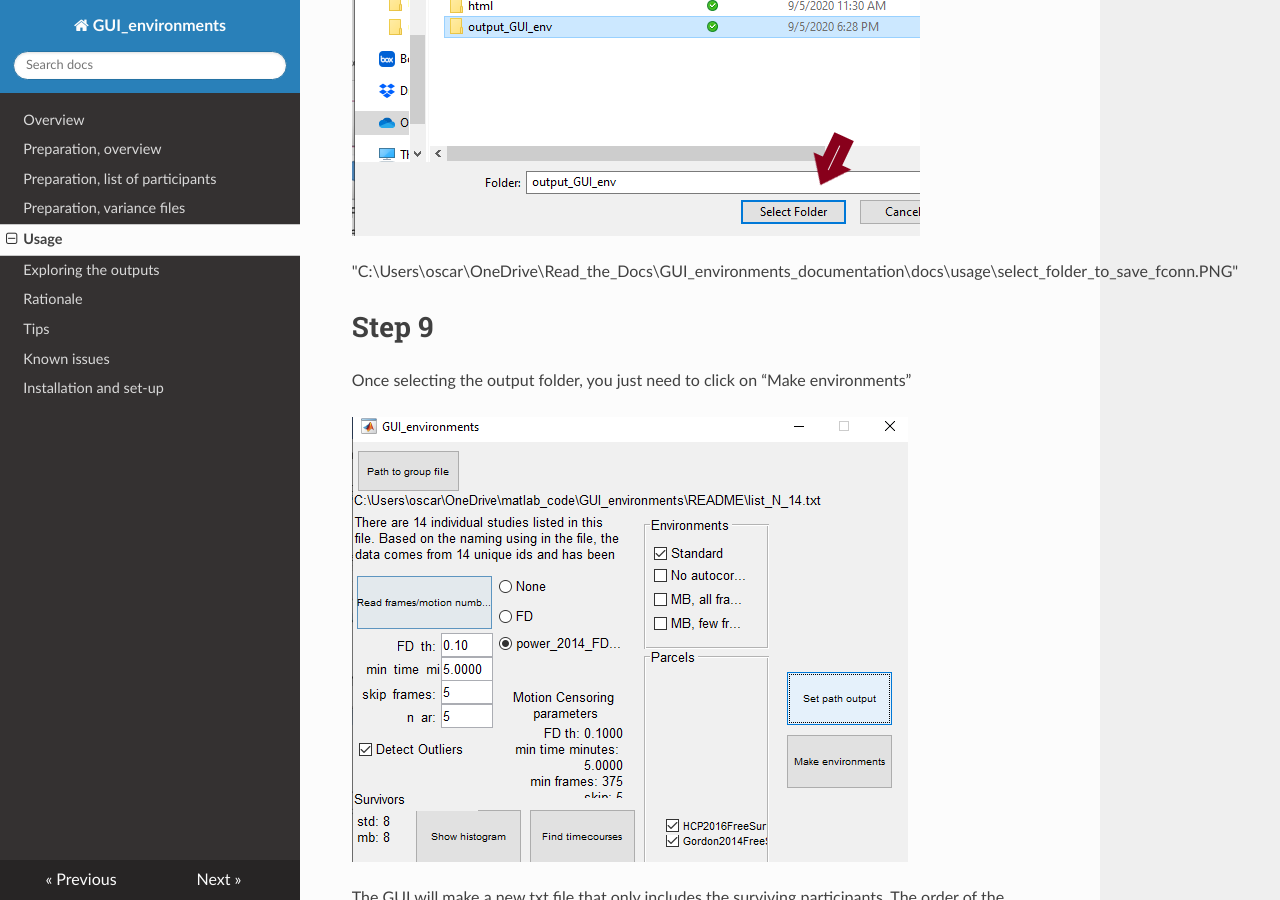
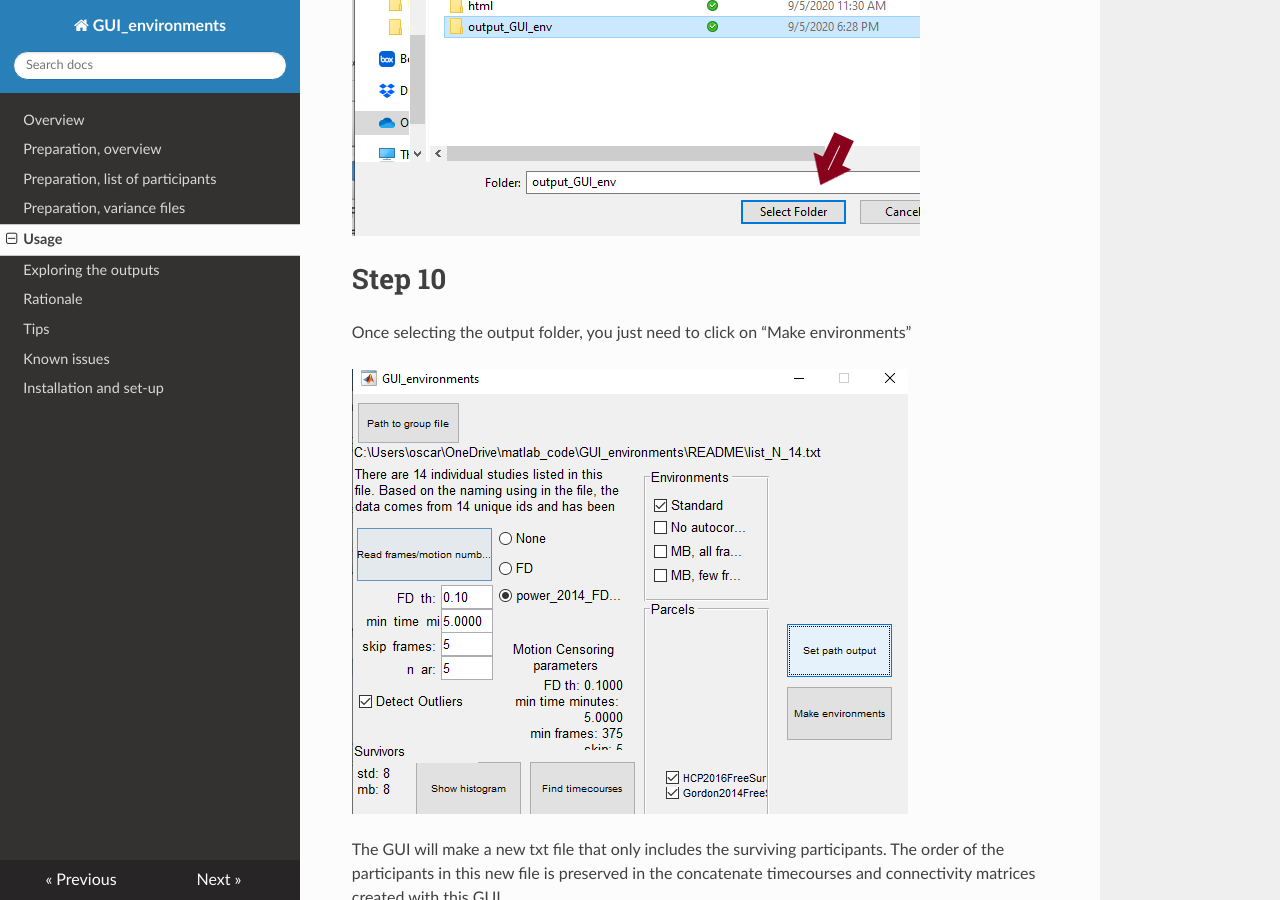
Before and after one commit to omiranda/GUI_environments_documentation, an MkDocs documentation site: the page built from docs/usage.md, in a window 1280 px wide and 900 px high, scrolled down 8842 px. Built offline with MkDocs 1.6.1, drawn with Linux system fonts in a browser that asks for light colours; nearby versions of some CDN libraries; old or Windows-style settings are respelled for this version of MkDocs.

Commit message:
Update usage.md

```diff
--- a/docs/usage.md
+++ b/docs/usage.md
@@ -116,9 +116,7 @@ Now, click on “Set path output” to indicate the folder you like the data to
 
 ![Select folder to save timecourses](./usage/select_folder_to_save_fconn.PNG)
 
-"C:\Users\oscar\OneDrive\Read_the_Docs\GUI_environments_documentation\docs\usage\select_folder_to_save_fconn.PNG"
-
-# Step 9
+# Step 10
 
 Once selecting the output folder, you just need to click on “Make environments”
 
@@ -128,4 +126,4 @@ The GUI will make a new txt file that only includes the surviving participants.
 
 The filename of the surviving participants will have as prefix the filename of the original list. After that prefix, the new name will have encoded the parameters used for motion censoring:
 
-![File sith surviving subjects](./usgae/surv_txt.PNG)
+![File sith surviving subjects](./usage/surv_txt.PNG)
```
